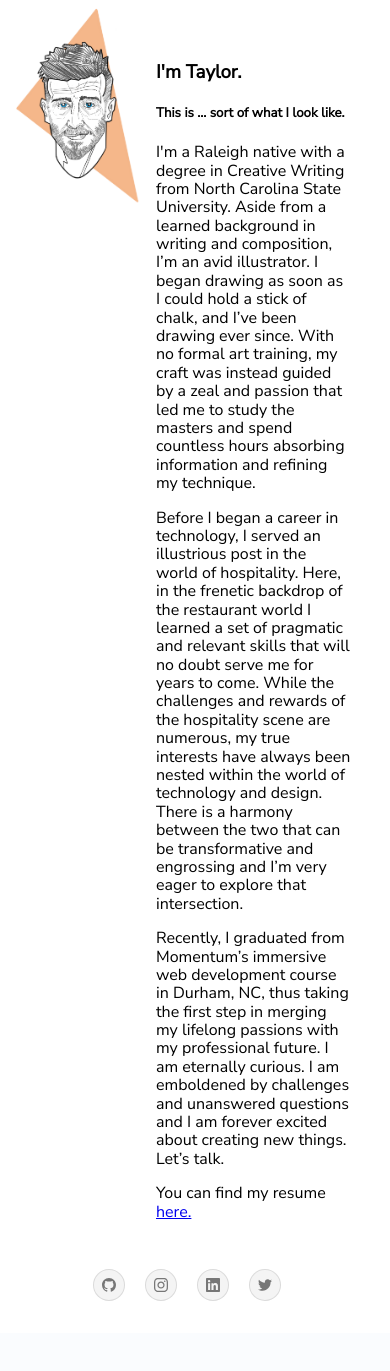
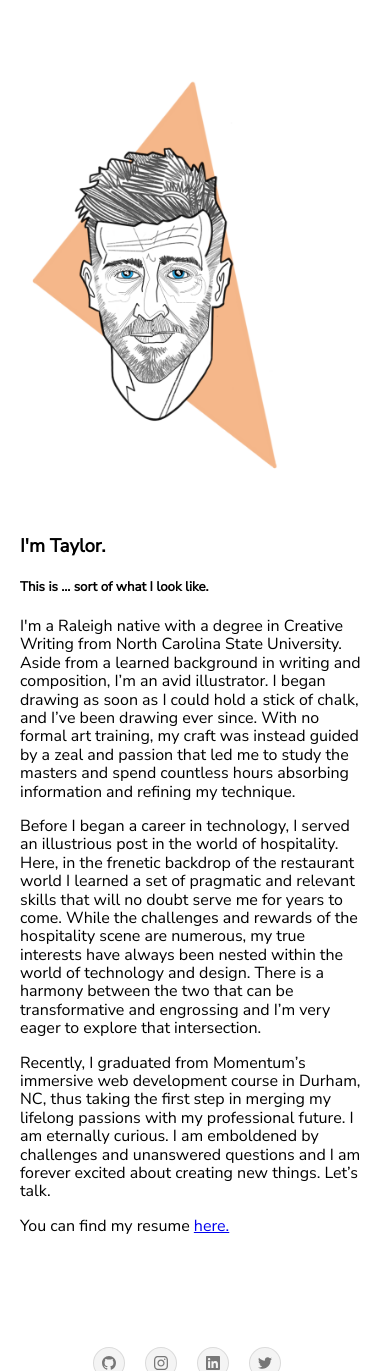
Before and after one commit to TaylorHomes/Workbook, a Django app: page /about/ in a window 390 px wide. Shown: the part 100-1471 px from the top of the page. Before the commit the page ends 1401 px from the top, so only its background shows below. Run offline with Django 3.2, Linux system fonts and the light colour scheme; some libraries are stand-ins or nearby versions; some web fonts are replaced.

Commit message:
mobile about change

```diff
--- a/core/static/css/style.css
+++ b/core/static/css/style.css
@@ -96,7 +96,7 @@
     display: flex;
     flex-direction: row;
     padding-top: 1%;
-    height: 40%;
+
 
 
 
@@ -107,7 +107,8 @@
 
 
     width: 40%;
-    height: 60%;
+    height: 80%;
+    padding-top: 2%;
 }
 
 .bio {
@@ -208,3 +209,27 @@
         font-size: 1rem;
     }
 }
+
+
+@media screen and (max-width: 30em) {
+    .container {
+        padding-top: 4rem;
+        padding-bottom: 4rem;
+        flex-wrap: wrap;
+
+    }
+    .container .image {
+
+        width: 80%;
+
+
+    }
+
+    .container .bio {
+
+        width: 100%;
+        margin: 0 20px;
+
+    }
+
+}
```
